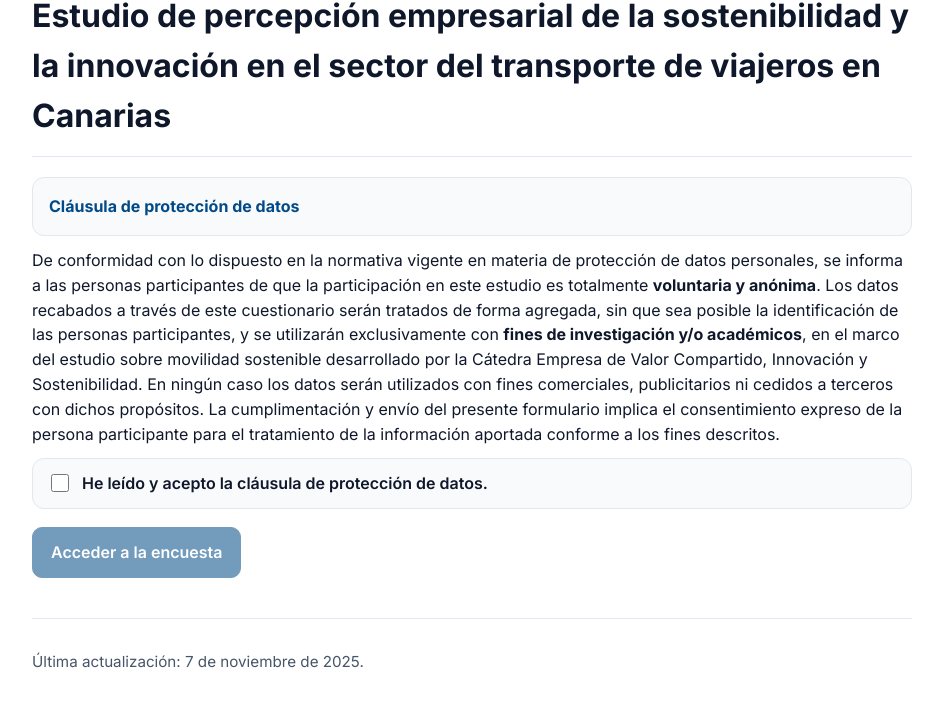
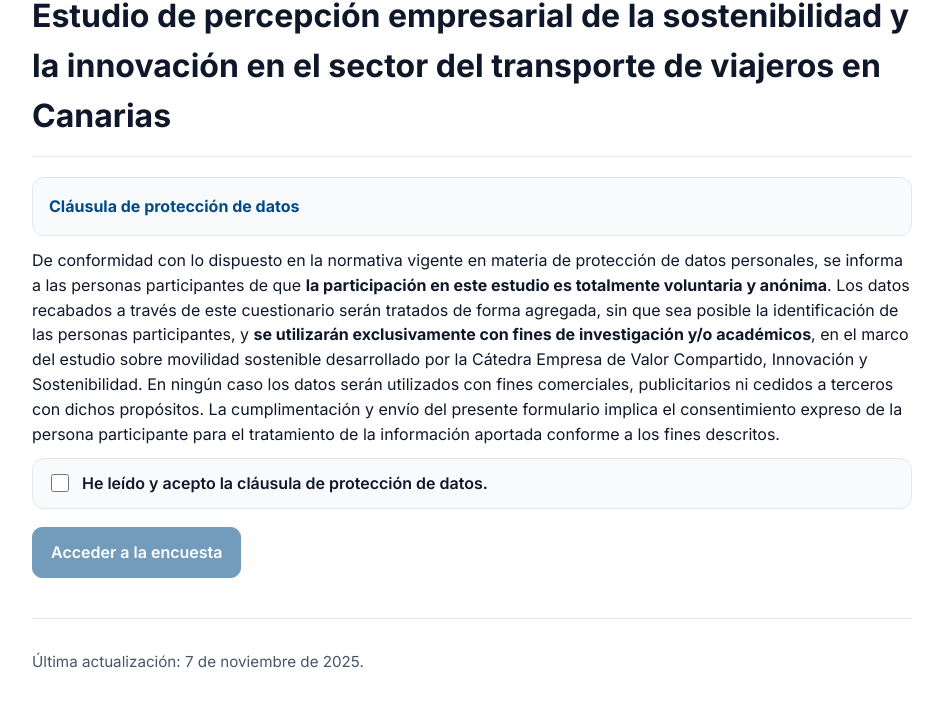
Before and after one commit to DAEA-ULPGC/Concurso, a plain HTML site: page index.html in a window 1280 px wide. Shown: the part 229-936 px from the top of the page, without its empty margins (168-1111 px from the left). Drawn offline with Linux system fonts and the light colour scheme.

Commit message:
Refactor data protection clause for clarity

```diff
--- a/index.html
+++ b/index.html
@@ -150,8 +150,8 @@
     </div>
 
     <div id="proteccion-datos">
-      De conformidad con lo dispuesto en la normativa vigente en materia de protección de datos personales, se informa a las personas participantes de que la participación en este estudio es totalmente <strong>voluntaria y anónima</strong>.
-      Los datos recabados a través de este cuestionario serán tratados de forma agregada, sin que sea posible la identificación de las personas participantes, y se utilizarán exclusivamente con <strong>fines de investigación y/o académicos</strong>, en el marco del estudio sobre movilidad sostenible desarrollado por la Cátedra Empresa de Valor Compartido, Innovación y Sostenibilidad.
+      De conformidad con lo dispuesto en la normativa vigente en materia de protección de datos personales, se informa a las personas participantes de que <strong>la participación en este estudio es totalmente voluntaria y anónima</strong>.
+      Los datos recabados a través de este cuestionario serán tratados de forma agregada, sin que sea posible la identificación de las personas participantes, y <strong>se utilizarán exclusivamente con fines de investigación y/o académicos</strong>, en el marco del estudio sobre movilidad sostenible desarrollado por la Cátedra Empresa de Valor Compartido, Innovación y Sostenibilidad.
       En ningún caso los datos serán utilizados con fines comerciales, publicitarios ni cedidos a terceros con dichos propósitos.
       La cumplimentación y envío del presente formulario implica el consentimiento expreso de la persona participante para el tratamiento de la información aportada conforme a los fines descritos.
     </div>
```
